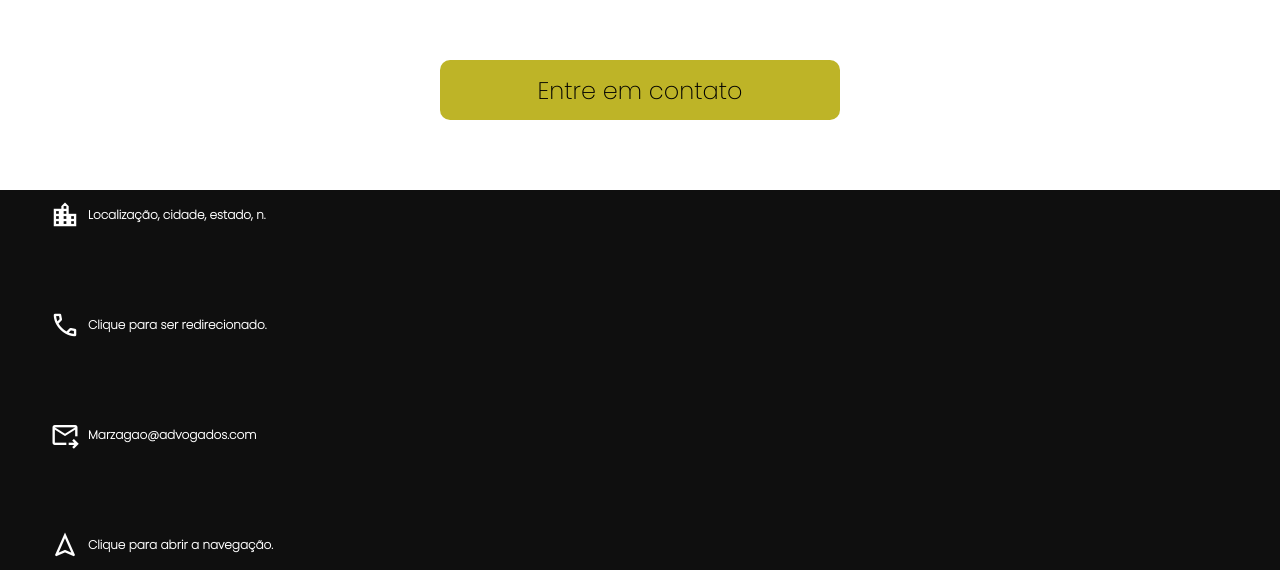
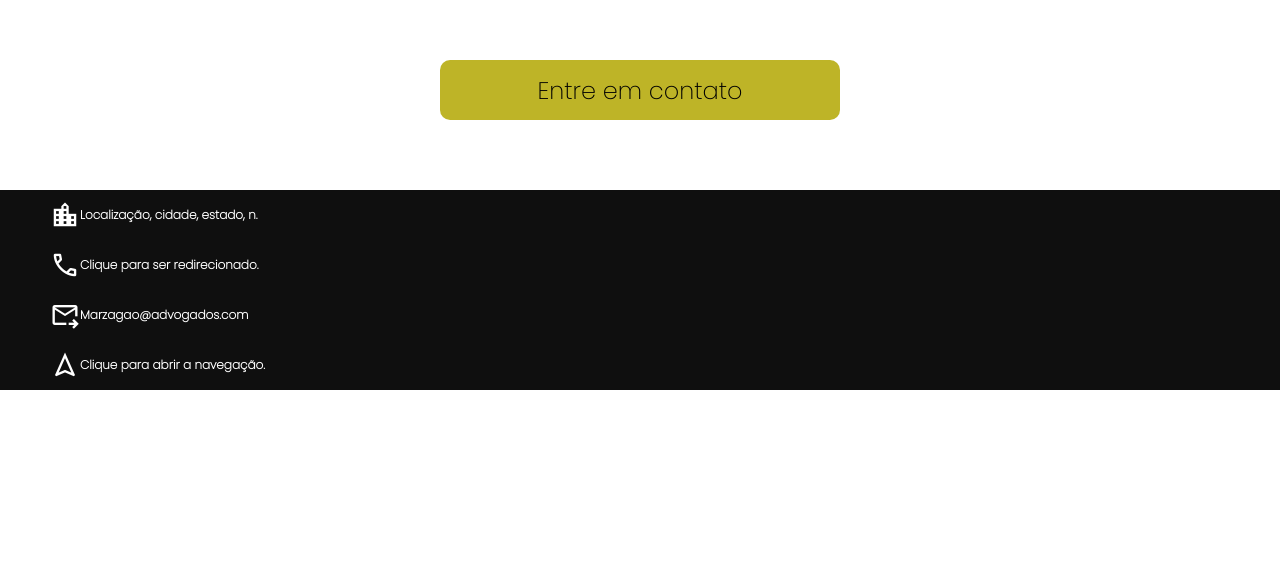
Before and after one commit to Henriquedemello/site-advocacia, a plain HTML site: page Site/site-adv.new/index.html in a window 1280 px wide. Shown: the part 3199-3769 px from the top of the page. After the commit the page ends 3589 px from the top, so only its background shows below. Drawn offline with nearby package versions, Linux system fonts and the light colour scheme.

Commit message:
update css
atualização estilização do footer

```diff
--- a/Site/site-adv.new/style.css
+++ b/Site/site-adv.new/style.css
@@ -396,12 +396,14 @@ img {
     flex-direction: column;
     align-items: flex-start;
     justify-content: center;
+    gap: 2rem;
 }
 .links-footer-contact {
     display: flex;
-    gap: 8px;
     flex-direction: row;
     cursor: pointer;
+    align-items: center;
+    justify-content: center;
 }
 
 .contacts-links span {
```
